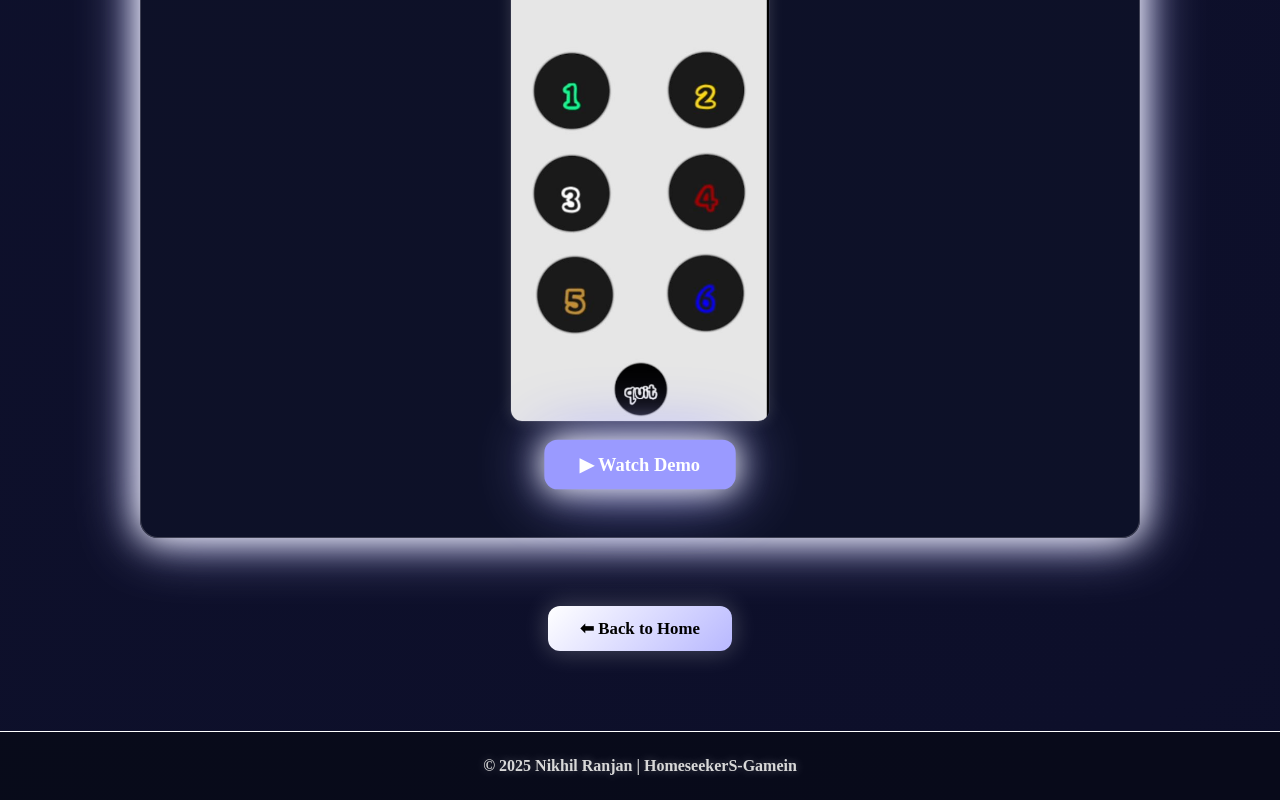
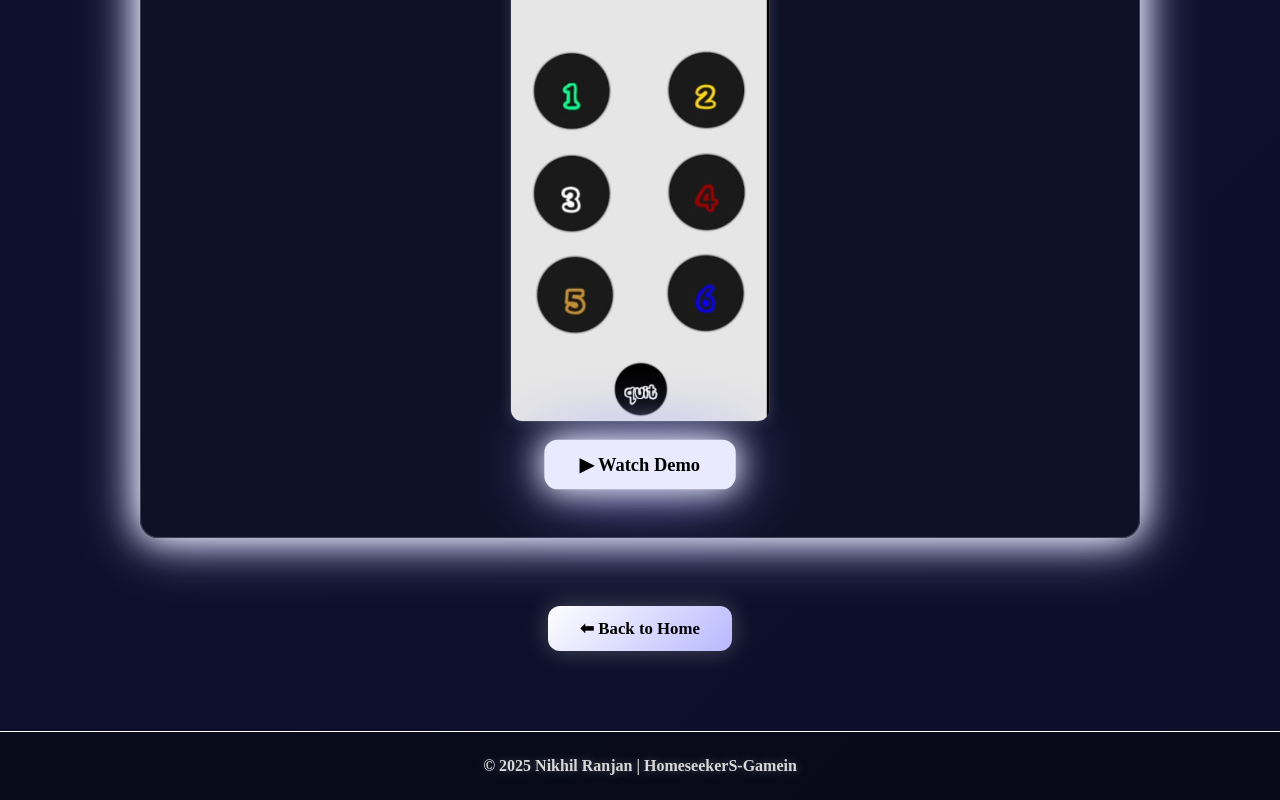
Before and after one commit to NikhilRanjannn/nikhil-portfolio, a plain HTML site: page homeseekers.html in a window 1280 px wide. In both pictures the pointer is over the link "▶ Watch Demo". Shown: the part 4722-5522 px from the top of the page. Drawn offline with Linux system fonts and the light colour scheme.

Commit message:
Fixed Homeseekers blank load and made itch.io button text black

```diff
--- a/homeseekers.html
+++ b/homeseekers.html
@@ -9,7 +9,8 @@
     body, h1, h2, h3, p, a { font-family: 'Times New Roman', serif; font-weight: bold; }
     .gallery img { border-radius: 12px; object-fit: cover; width: 260px; transition: 0.4s; }
     .gallery img:hover { transform: scale(1.1); box-shadow: 0 0 25px #ffffff, 0 0 40px #b8b8ff; }
-    .fade-section { opacity: 1 !important; transform: translateY(0) !important; } /* ensure always visible */
+    /* Force visible immediately to prevent blank load */
+    section.fade-section { opacity: 1 !important; transform: none !important; transition: none !important; }
   </style>
 </head>
 <body>
--- a/style.css
+++ b/style.css
@@ -108,7 +108,7 @@ section h2 {
   margin: 20px 10px;
   padding: 12px 32px;
   font-size: 1.05em;
-  color: #000; /* BLACK text for itch.io and other buttons */
+  color: #000 !important; /* FORCE black text on all buttons (like itch.io) */
   background: linear-gradient(135deg, #ffffff, #b8b8ff);
   border-radius: 12px;
   text-decoration: none;
@@ -118,8 +118,8 @@ section h2 {
 
 .btn:hover {
   transform: scale(1.1);
-  color: #fff;
-  background: #9a9aff;
+  color: #000 !important; /* remain black even on hover */
+  background: #eaeaff;
   box-shadow: 0 0 30px #fff, 0 0 60px #9a9aff;
 }
 
```
